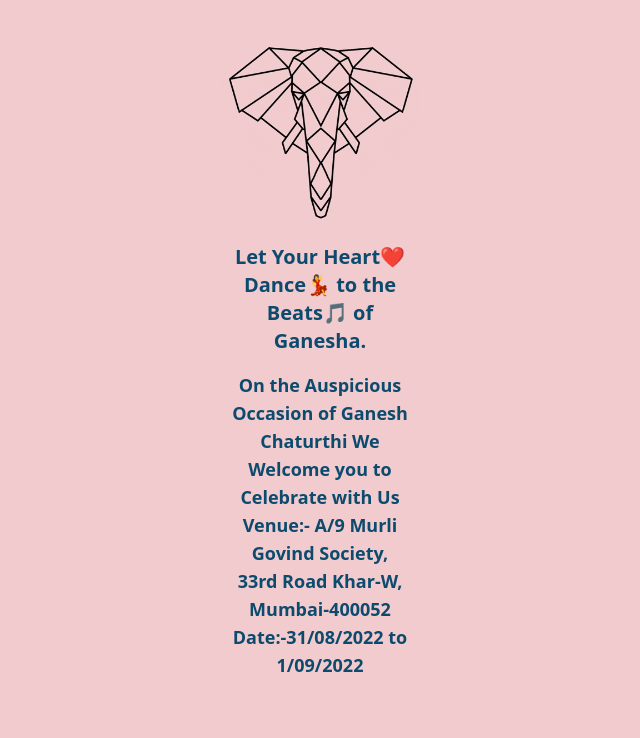
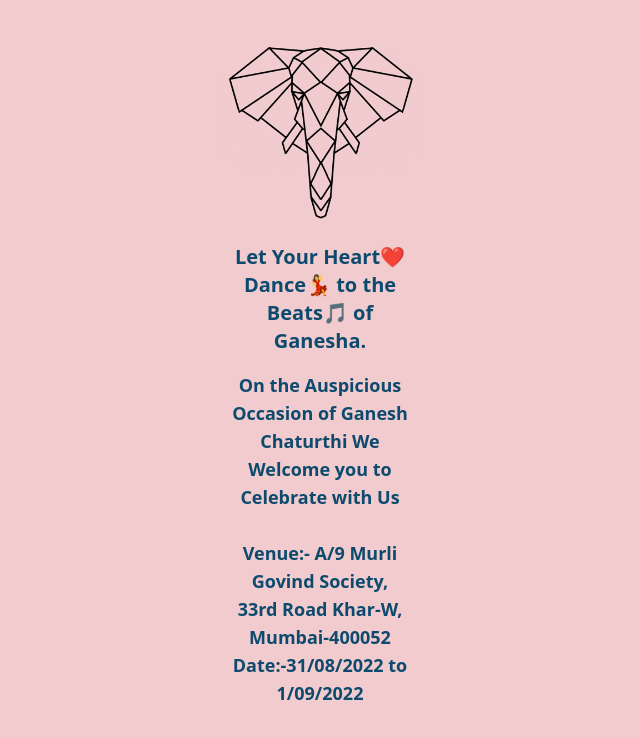
Before and after one commit to punitbathija/ganesh-invitation, a plain HTML site: page index.html in a window 1280 px wide. Shown: the part 112-850 px from the top of the page, without its empty margins (320-960 px from the left). Before the commit the page ends 823 px from the top, so only its background shows below. Drawn offline with nearby package versions, Linux system fonts and the light colour scheme.

Commit message:
Update index.html

```diff
--- a/index.html
+++ b/index.html
@@ -39,7 +39,7 @@
         <h1 class="text-sky-900	text-3xl md:text-center font-bold w-[250px] md:align-center md:mx-auto">Happy Ganesh Chaturthi🙏</h1>
         <img src="./giphy.gif" alt="" class="md:align-center md:mx-auto w-[200px]">
         <h1 class="text-sky-900	 md:text-xl md:text-center font-bold w-[200px] md:align-center md:mx-auto text-2xl">Let Your Heart❤️ Dance💃 to the Beats🎵 of Ganesha.</h1>
-        <p class = "text-sky-900 text-lg md:text-center font-bold w-[200px] md:align-center md:mx-auto py-4">On the Auspicious Occasion of Ganesh Chaturthi We Welcome you to Celebrate with Us <br>Venue:- A/9 Murli Govind Society,<br>33rd Road Khar-W,<br>Mumbai-400052 Date:-31/08/2022 to 1/09/2022</p>
+        <p class = "text-sky-900 text-lg md:text-center font-bold w-[200px] md:align-center md:mx-auto py-4">On the Auspicious Occasion of Ganesh Chaturthi We Welcome you to Celebrate with Us <br><br>Venue:- A/9 Murli Govind Society,<br>33rd Road Khar-W,<br>Mumbai-400052 Date:-31/08/2022 to 1/09/2022</p>
     </section>
 </body>
 </html>
```
